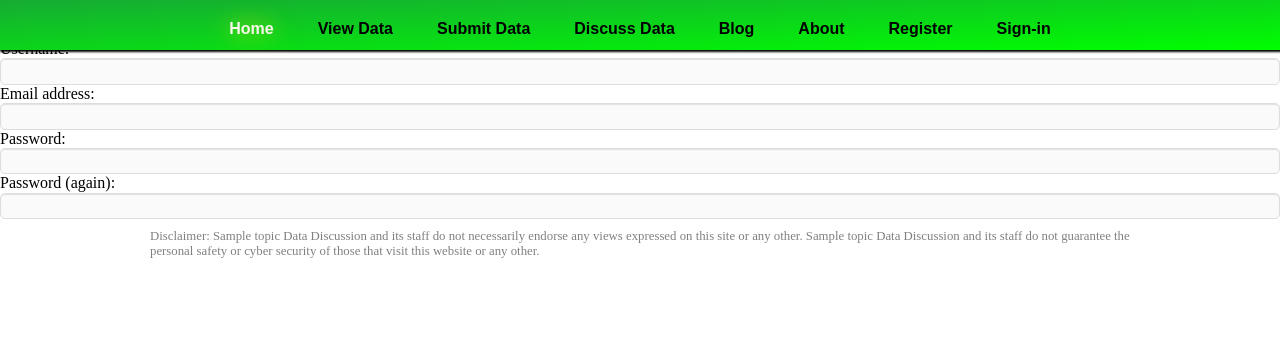
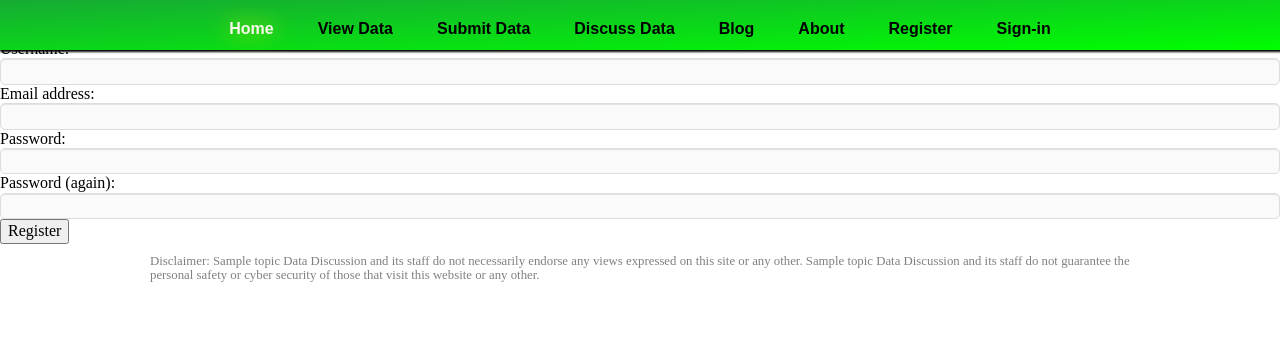
Before and after one commit to DanielJDufour/datadiscussion, a Django app: template datadiscussion/dataportal/templates/dataportal/register.html in a window 1280 px wide. Shown: the top 350 px of the page. Run offline with Django 3.2, Linux system fonts and the light colour scheme; tables that the repository leaves empty hold one stand-in row (values such as "Sample post"); the template is opened without the code that fills it: values that come from a table or form of the project are taken from there, most other values are stand-ins (such as "Sample title", 1, 10 or a date in 2020); some libraries are stand-ins or nearby versions.

Commit message:
Update register.html

```diff
--- a/datadiscussion/dataportal/templates/dataportal/register.html
+++ b/datadiscussion/dataportal/templates/dataportal/register.html
@@ -3,5 +3,6 @@
 {% block content %}
 <form method="post" action=".">{% csrf_token %}
 {{ form }}
+<input type="submit" value="Register" />
 </form>
 {% endblock %}
```
